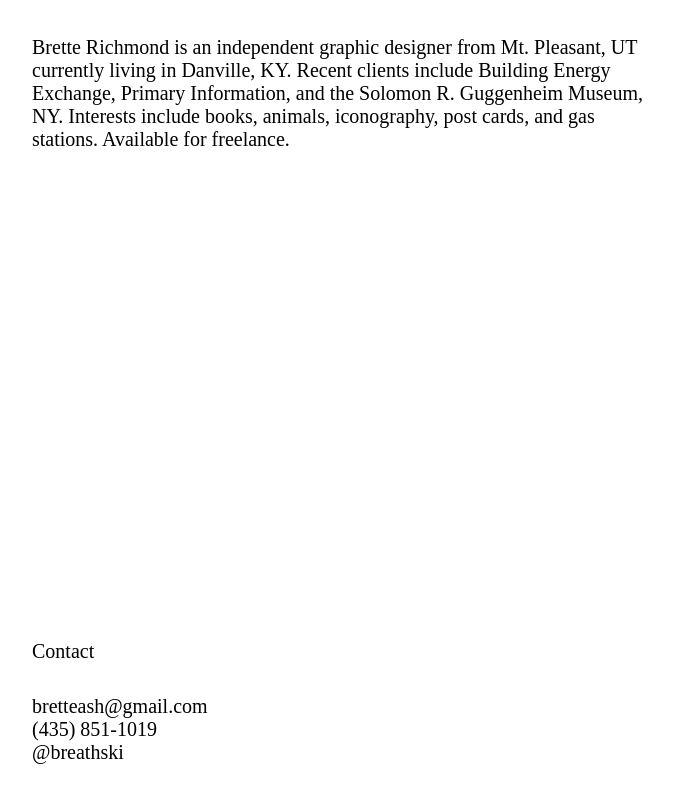
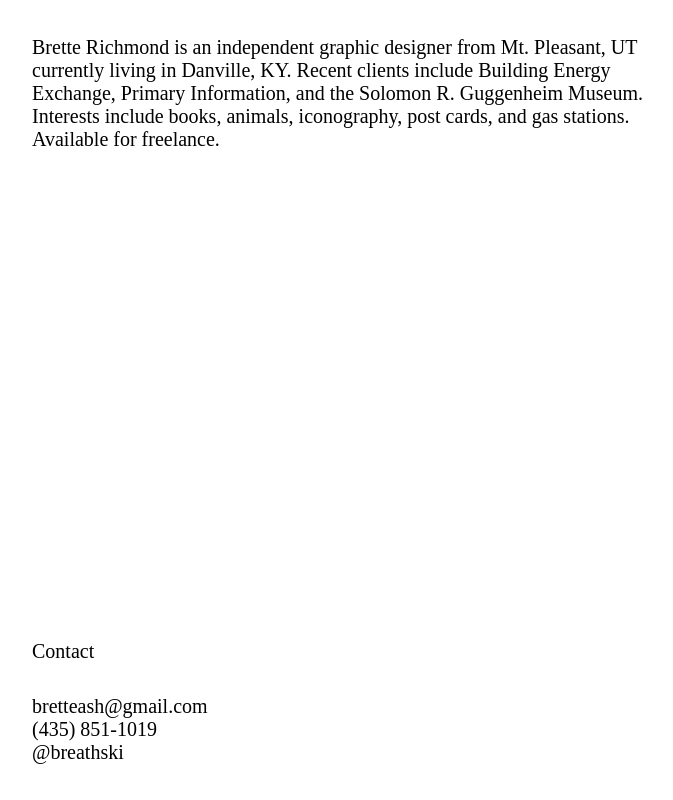
Before and after one commit to breathski/breathski.github.io, a plain HTML site: page index.html in a window 1280 px wide. Shown: the whole page, without its empty margins (302-975 px from the left). Drawn offline with Linux system fonts and the light colour scheme.

Commit message:
Update index.html

```diff
--- a/index.html
+++ b/index.html
@@ -7,7 +7,7 @@
 	<div id="container">
 
 		<div id="intro" class="section">
-			<p> Brette Richmond is an independent graphic designer from Mt. Pleasant, UT currently living in Danville, KY. Recent clients include Building Energy Exchange, Primary Information, and the Solomon R. Guggenheim Museum, NY. Interests include books, animals, iconography, post cards, and gas stations. Available for freelance.</p>
+			<p> Brette Richmond is an independent graphic designer from Mt. Pleasant, UT currently living in Danville, KY. Recent clients include Building Energy Exchange, Primary Information, and the Solomon R. Guggenheim Museum. Interests include books, animals, iconography, post cards, and gas stations. Available for freelance.</p>
 		</div>
 
 		<div id="contact" class="section">
```
